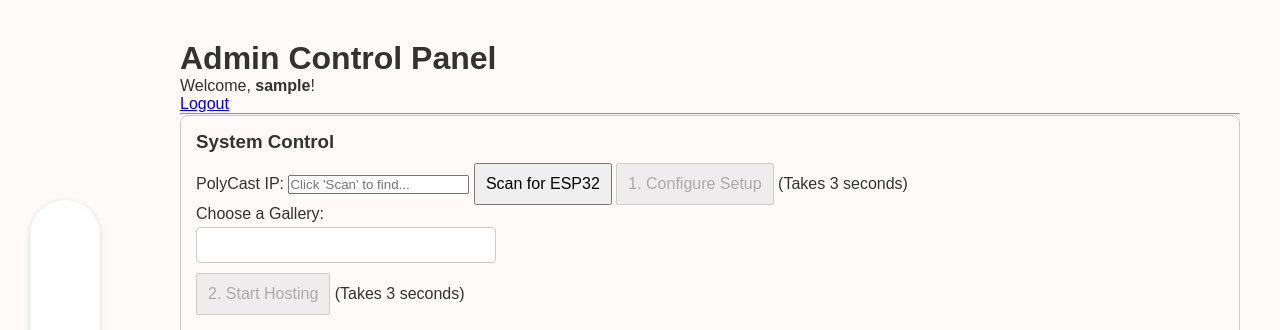
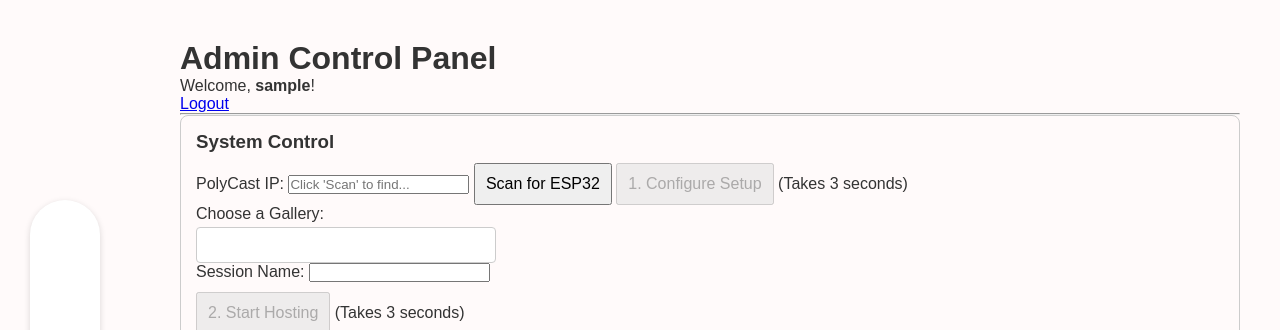
Before and after one commit to LEGENDFVRYz/polycast-thesis, a Flask app: template app/templates/admin.html in a window 1280 px wide. Shown: the top 330 px of the page. Run offline with Flask 3, Linux system fonts and the light colour scheme; the template is opened without the code that fills it, so the values that code supplies are empty; the visitor is signed in with stand-in values (Sample User, id 1).

Commit message:
feat(admin): add session logic in the database

```diff
--- a/app/templates/admin.html
+++ b/app/templates/admin.html
@@ -116,6 +116,14 @@
                             aria-labelledby="gallery-label"
                             class="hidden">
                             </ul>
+                    </div>
+
+                    <div>
+                        <label id="session-label" for="session-input">Session Name:</label>
+
+                        <input type="text"
+                            id="session-input"
+                            name="session_name" />
                     </div>
 
                     <button type="submit"
--- a/app/webserver.py
+++ b/app/webserver.py
@@ -3,11 +3,13 @@ import time  # <-- ADDED: For simulating delays
 import json  # <-- ADDED: For sending SSE data
 import threading
 from flask import Flask, Response, render_template, redirect, url_for, request, session, jsonify, request, flash
+from pytest import Session
 from werkzeug.utils import secure_filename
 
 from app import create_app, db
 from app.models.admin import Admin
 from app.models.gallery import Gallery
+from app.models.session import Session
 from app.services.auth_service import register_admin, verify_admin
 from image_processing import generate_frames
 from config import BROWSER_WS_PORT, config_done_event
@@ -144,6 +146,7 @@ def admin_start_host():
     admin_name = session["user"]
     admin_id = session["id"]
     gallery_name = request.form.get('gallery_name')
+    session_name = request.form.get('session_name')
 
     # 1. Set status to "Starting"
     admin_status["admin_name"] = admin_name
@@ -160,6 +163,16 @@ def admin_start_host():
         )
         db.session.add(new_gallery)
         db.session.commit()
+
+    # 2.5 Create a new session
+    gallery_id = Gallery.query.filter_by(name=gallery_name).first().id
+    new_session = Session(
+        name=session_name,
+        gallery_id=gallery_id,
+    )
+    db.session.add(new_session)
+    db.session.commit()
+
 
     # 3. Set status to "Hosting"
     admin_status["status"] = "HOSTING"
```
